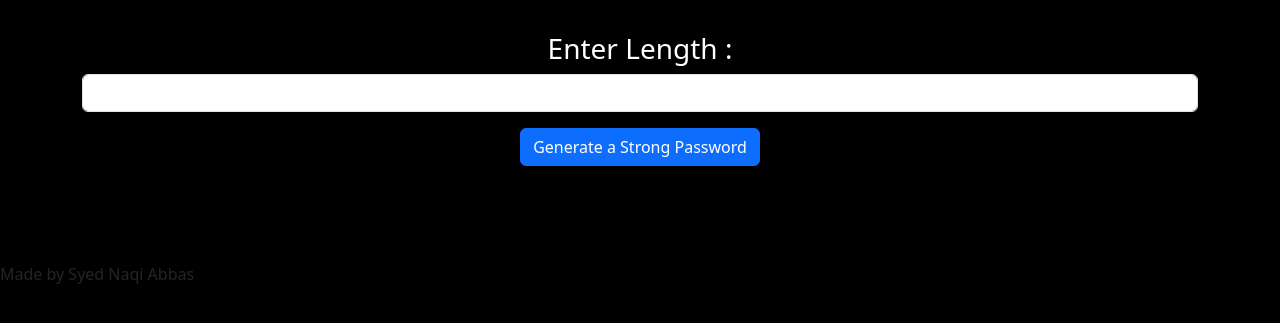
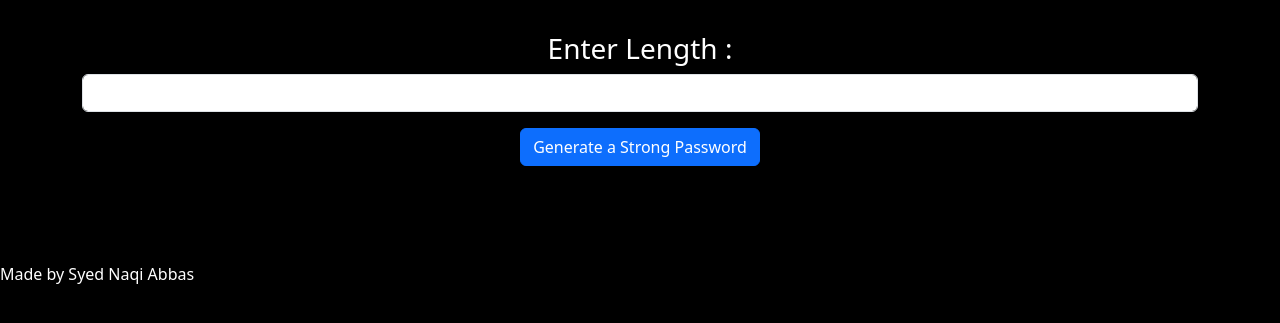
Before and after one commit to syed-naqi-abbas/syed-naqi-abbas.github.io, a plain HTML site: page passgen/index.html in a window 1280 px wide. Shown: the part 73-396 px from the top of the page. Drawn offline with nearby package versions, Linux system fonts and the light colour scheme.

Commit message:
Update index.html

```diff
--- a/passgen/index.html
+++ b/passgen/index.html
@@ -39,7 +39,7 @@
     <div hidden id="cpymsg" class="alert alert-primary text-center" role="alert">
         Copied to Clipboard!
       </div>
-    <footer>Made by Syed Naqi Abbas</footer>
+    <footer style="color: white;">Made by Syed Naqi Abbas</footer>
 
     <script src="password.js"></script>
     <script src="https://cdn.jsdelivr.net/npm/bootstrap@5.3.3/dist/js/bootstrap.bundle.min.js" integrity="sha384-YvpcrYf0tY3lHB60NNkmXc5s9fDVZLESaAA55NDzOxhy9GkcIdslK1eN7N6jIeHz" crossorigin="anonymous"></script>
```
